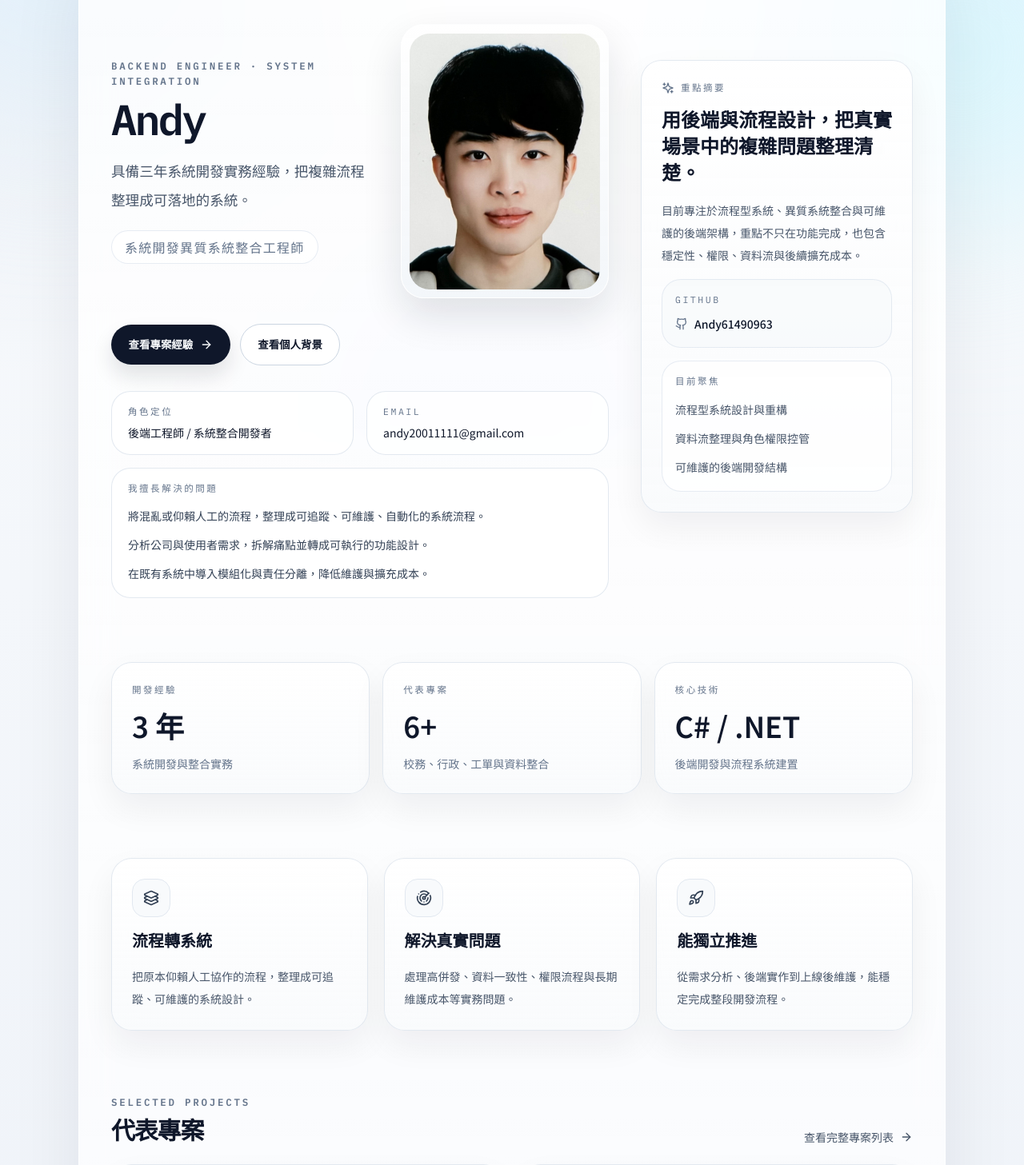
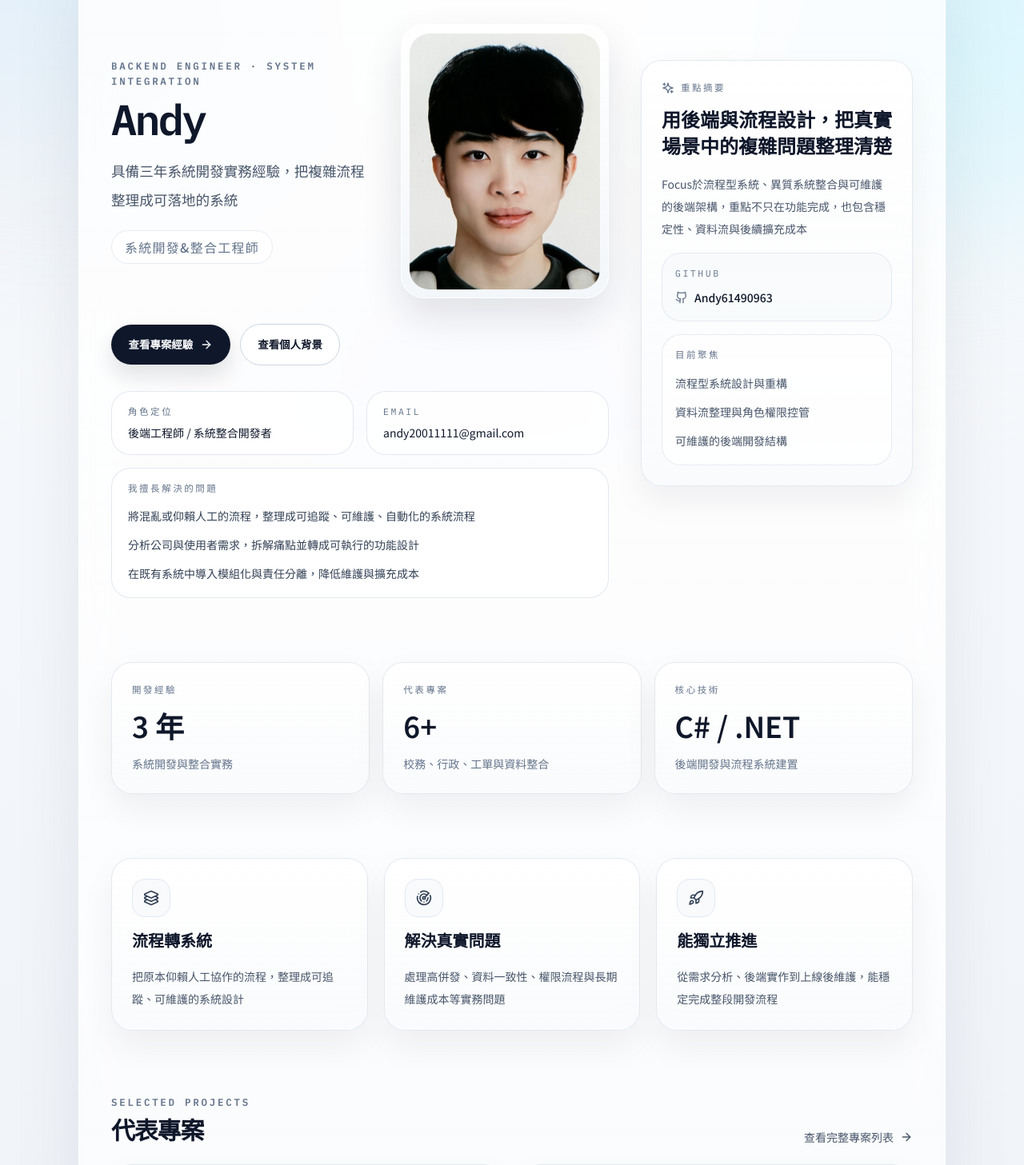
Before and after one commit to Andy61490963/kaiyo-dev-site, a React (Vite) app: page / in a window 1280 px wide. Shown: the part 238-1695 px from the top of the page at 80% size. Built offline with nearby package versions, Linux system fonts and the light colour scheme; the HTML template or start-up script is replaced by a standard one.

Commit message:
調整內容

```diff
--- a/src/pages/Home.jsx
+++ b/src/pages/Home.jsx
@@ -9,17 +9,17 @@ const highlights = [
   {
     icon: Layers3,
     title: '流程轉系統',
-    text: '把原本仰賴人工協作的流程，整理成可追蹤、可維護的系統設計。',
+    text: '把原本仰賴人工協作的流程，整理成可追蹤、可維護的系統設計',
   },
   {
     icon: Radar,
     title: '解決真實問題',
-    text: '處理高併發、資料一致性、權限流程與長期維護成本等實務問題。',
+    text: '處理高併發、資料一致性、權限流程與長期維護成本等實務問題',
   },
   {
     icon: Rocket,
     title: '能獨立推進',
-    text: '從需求分析、後端實作到上線後維護，能穩定完成整段開發流程。',
+    text: '從需求分析、後端實作到上線後維護，能穩定完成整段開發流程',
   },
 ]
 
@@ -55,11 +55,11 @@ export default function Home() {
               </div>
 
               <p className="max-w-3xl text-lg leading-9 text-slate-600 sm:text-[1.1rem]">
-                具備三年系統開發實務經驗，把複雜流程整理成可落地的系統。
+                具備三年系統開發實務經驗，把複雜流程整理成可落地的系統
               </p>
 
               <p className="inline-flex w-fit whitespace-nowrap rounded-full border border-slate-200/80 bg-white/80 px-4 py-2 text-sm font-medium tracking-[0.08em] text-slate-500 sm:text-base">
-                系統開發異質系統整合工程師
+                系統開發&整合工程師
               </p>
             </div>
 
@@ -114,9 +114,9 @@ export default function Home() {
             <div className="terminal-outline rounded-[1.5rem] px-5 py-4 sm:col-span-2">
               <div className="mono text-[0.72rem] uppercase tracking-[0.22em] text-slate-500">我擅長解決的問題</div>
               <div className="mt-3 grid gap-2 text-sm leading-7 text-slate-700">
-                <p>將混亂或仰賴人工的流程，整理成可追蹤、可維護、自動化的系統流程。</p>
-                <p>分析公司與使用者需求，拆解痛點並轉成可執行的功能設計。</p>
-                <p>在既有系統中導入模組化與責任分離，降低維護與擴充成本。</p>
+                <p>將混亂或仰賴人工的流程，整理成可追蹤、可維護、自動化的系統流程</p>
+                <p>分析公司與使用者需求，拆解痛點並轉成可執行的功能設計</p>
+                <p>在既有系統中導入模組化與責任分離，降低維護與擴充成本</p>
               </div>
             </div>
           </motion.div>
@@ -135,11 +135,11 @@ export default function Home() {
             </div>
 
             <h2 className="text-2xl font-semibold leading-snug text-slate-900">
-              用後端與流程設計，把真實場景中的複雜問題整理清楚。
+              用後端與流程設計，把真實場景中的複雜問題整理清楚
             </h2>
 
             <p className="text-sm leading-7 text-slate-600">
-              目前專注於流程型系統、異質系統整合與可維護的後端架構，重點不只在功能完成，也包含穩定性、權限、資料流與後續擴充成本。
+              Focus於流程型系統、異質系統整合與可維護的後端架構，重點不只在功能完成，也包含穩定性、資料流與後續擴充成本
             </p>
 
             <div className="space-y-3 rounded-[1.5rem] border border-slate-200/80 bg-slate-50/80 p-4">
```
